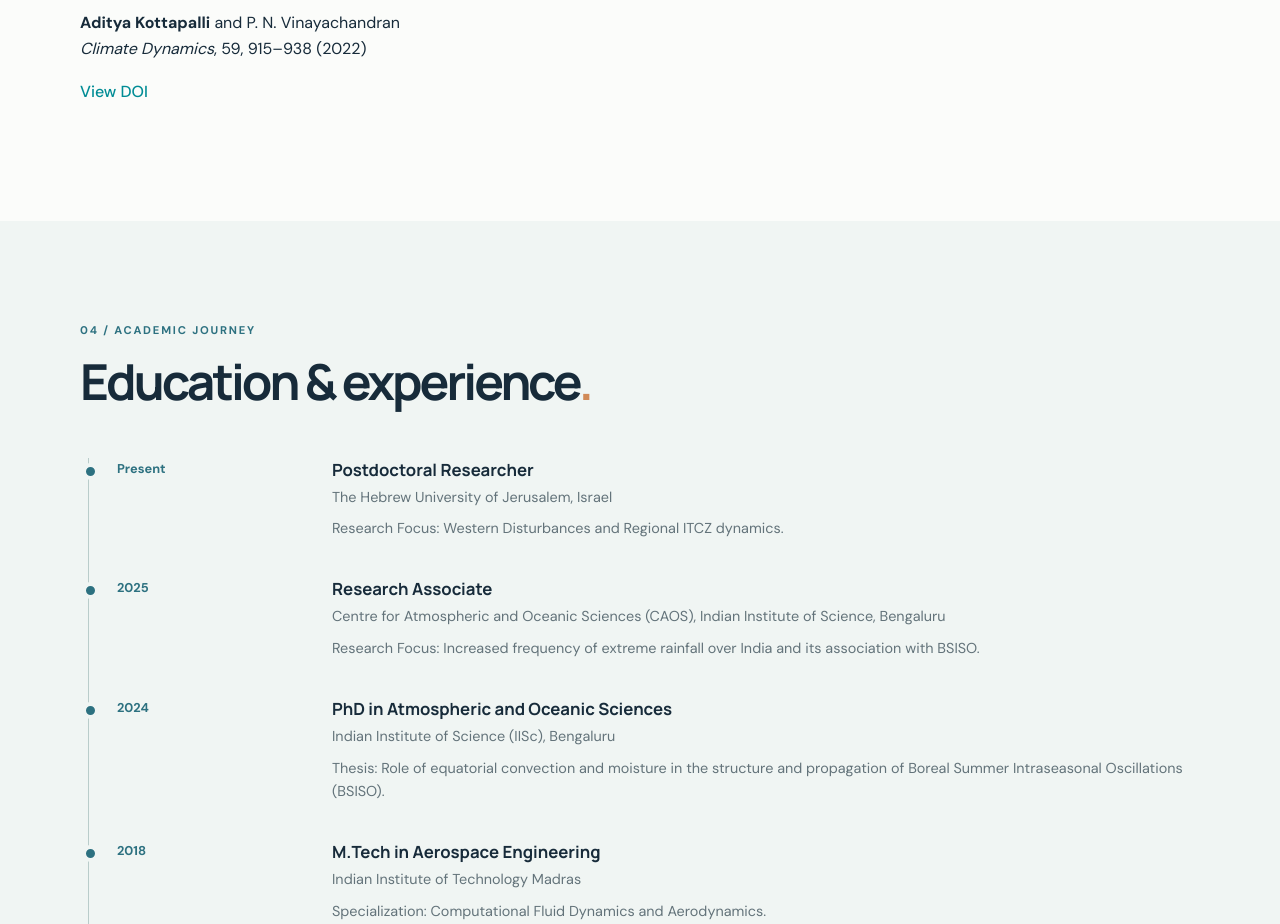
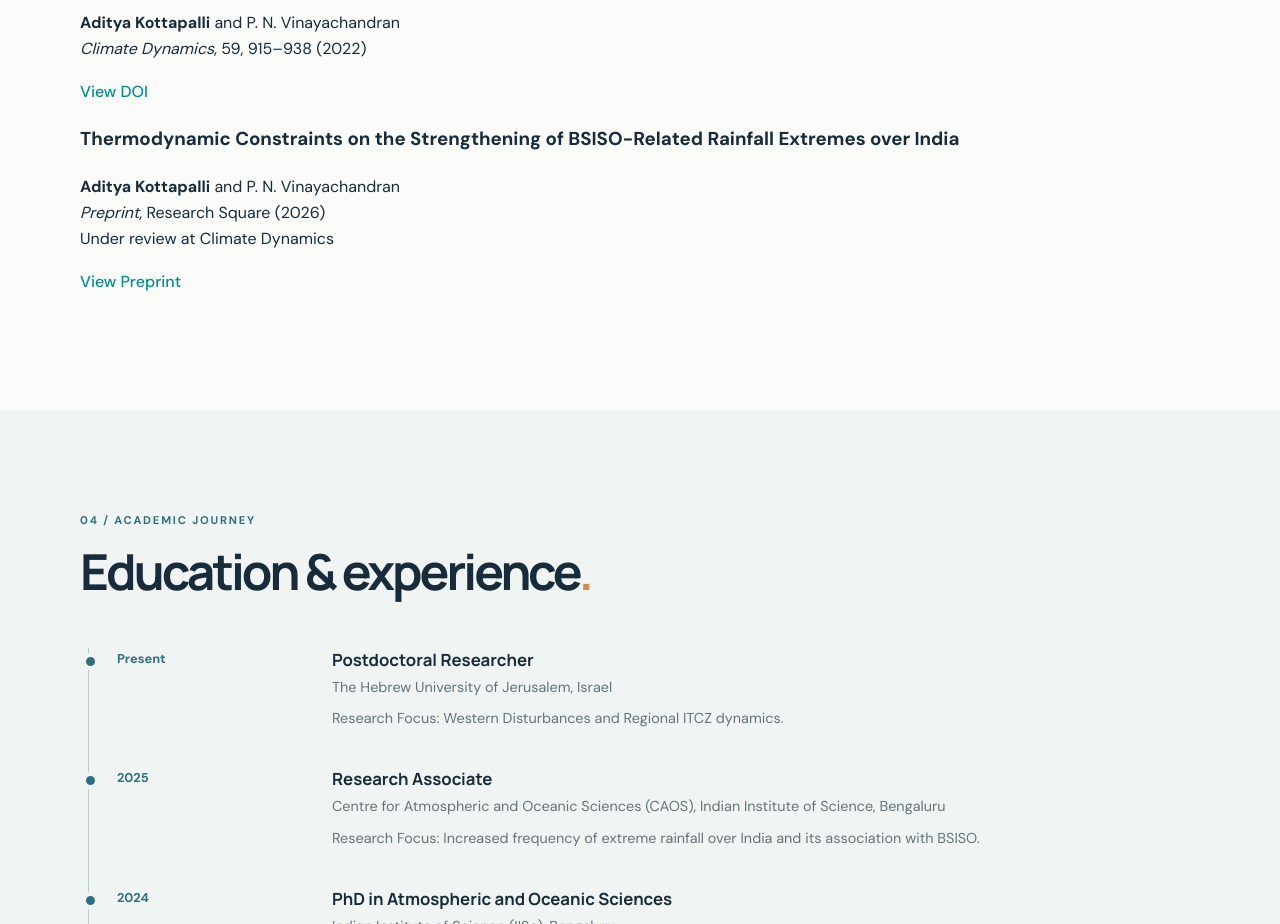
Before and after one commit to adityakott/adityakott.github.io, a plain HTML site: page index.html in a window 1280 px wide. Shown: the part 2940-3864 px from the top of the page. Drawn offline with Linux system fonts and the light colour scheme.

Commit message:
Update index.html

```diff
--- a/index.html
+++ b/index.html
@@ -356,6 +356,30 @@
 
       </div>
 
+<div class="publication-item">
+
+  <h3>
+    Thermodynamic Constraints on the Strengthening of
+    BSISO-Related Rainfall Extremes over India
+  </h3>
+
+  <p>
+    <strong>Aditya Kottapalli</strong> and P. N. Vinayachandran
+    <br>
+    <em>Preprint</em>, Research Square (2026)
+    <br>
+    <span class="publication-status">Under review at Climate Dynamics</span>
+  </p>
+
+  <p>
+    <a href="https://doi.org/10.21203/rs.3.rs-10409445/v1"
+       target="_blank" rel="noopener noreferrer">
+      View Preprint
+    </a>
+  </p>
+
+</div>
+
     </section>
 
 
```
